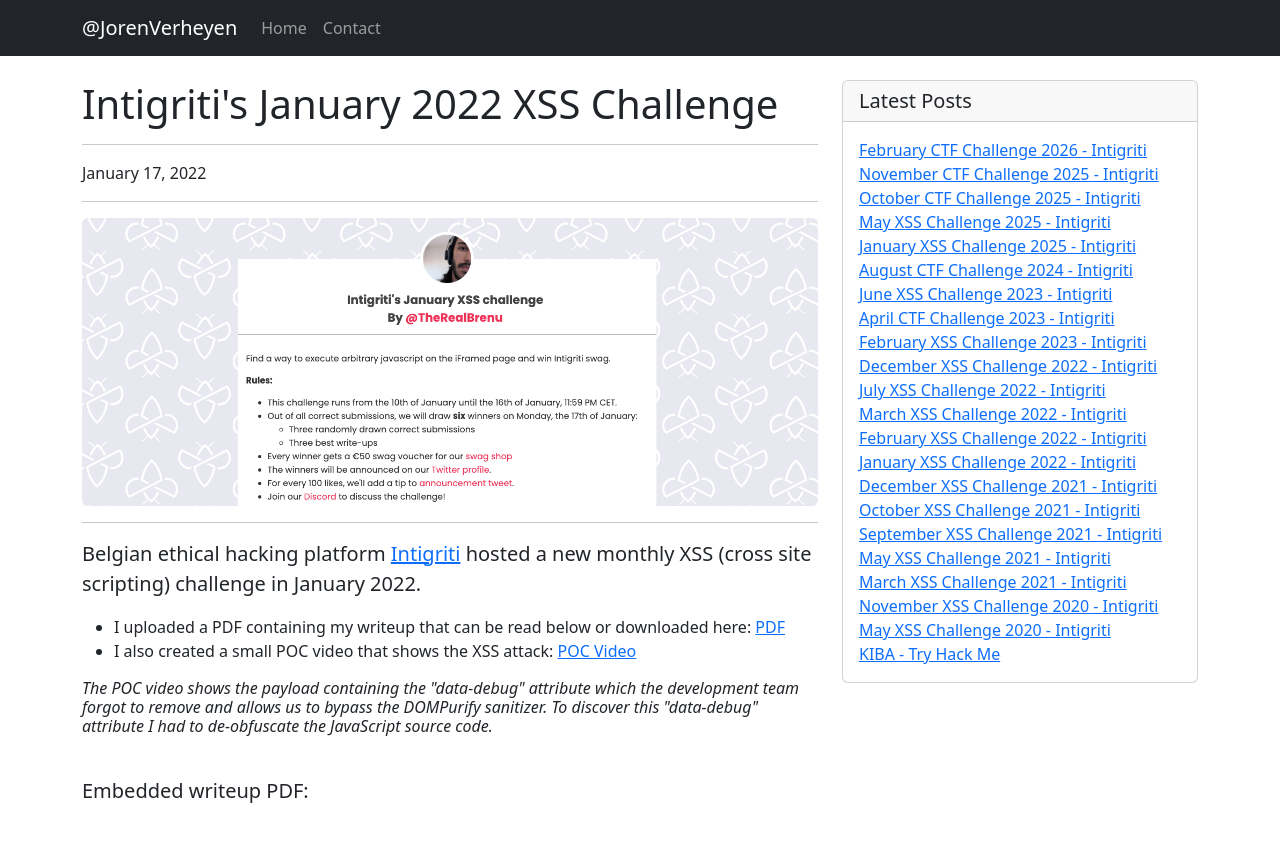
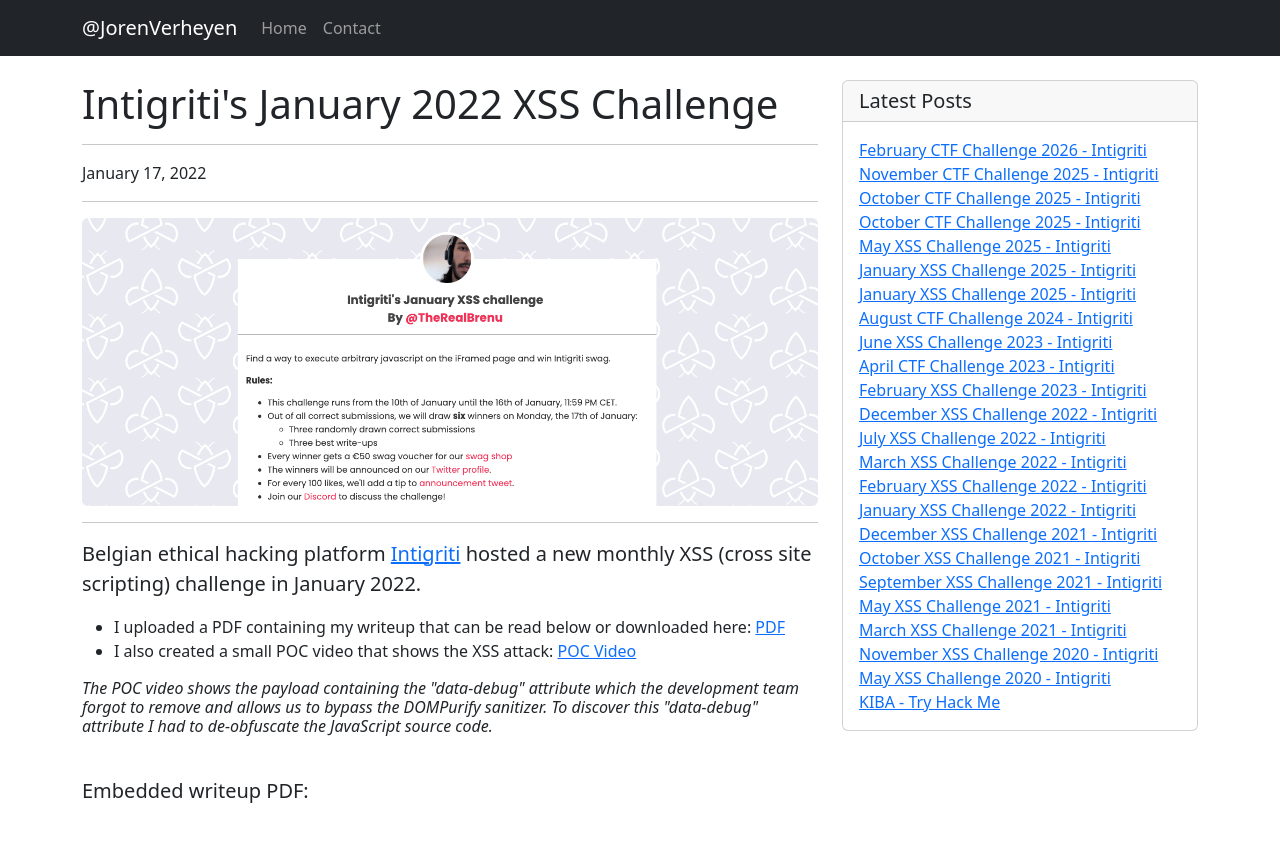
Before and after one commit to jorenverheyen/jorenverheyen.github.io, a plain HTML site: page intigriti-january-2022.html in a window 1280 px wide. Shown: the top 842 px of the page. Drawn offline with nearby package versions, Linux system fonts and the light colour scheme.

Commit message:
Add files via upload

```diff
--- a/intigriti-january-2022.html
+++ b/intigriti-january-2022.html
@@ -114,7 +114,9 @@
                     <a href="https://jorenverheyen.github.io/intigriti-february-2026.html">February CTF Challenge 2026 - Intigriti</a></br>
                     <a href="https://jorenverheyen.github.io/intigriti-november-2025.html">November CTF Challenge 2025 - Intigriti</a></br>
                     <a href="https://jorenverheyen.github.io/intigriti-october-2025.html">October CTF Challenge 2025 - Intigriti</a></br>
+                    <a href="https://jorenverheyen.github.io/intigriti-october-2025.html">October CTF Challenge 2025 - Intigriti</a></br>
                     <a href="https://jorenverheyen.github.io/intigriti-may-2025.html">May XSS Challenge 2025 - Intigriti</a></br>
+                    <a href="https://jorenverheyen.github.io/intigriti-january-2025.html">January XSS Challenge 2025 - Intigriti</a></br>
                     <a href="https://jorenverheyen.github.io/intigriti-january-2025.html">January XSS Challenge 2025 - Intigriti</a></br>
                     <a href="https://jorenverheyen.github.io/intigriti-august-2024.html">August CTF Challenge 2024 - Intigriti</a></br>
                     <a href="https://jorenverheyen.github.io/intigriti-june-2023.html">June XSS Challenge 2023 - Intigriti</a></br>
```
